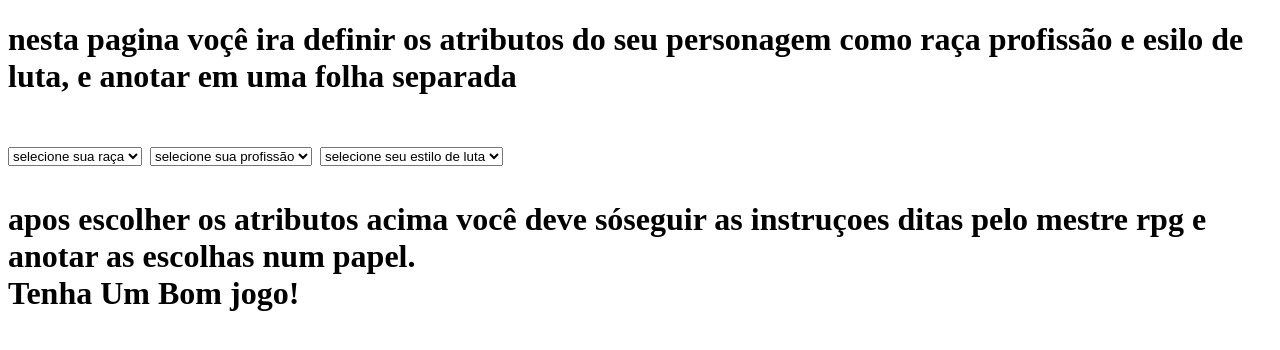
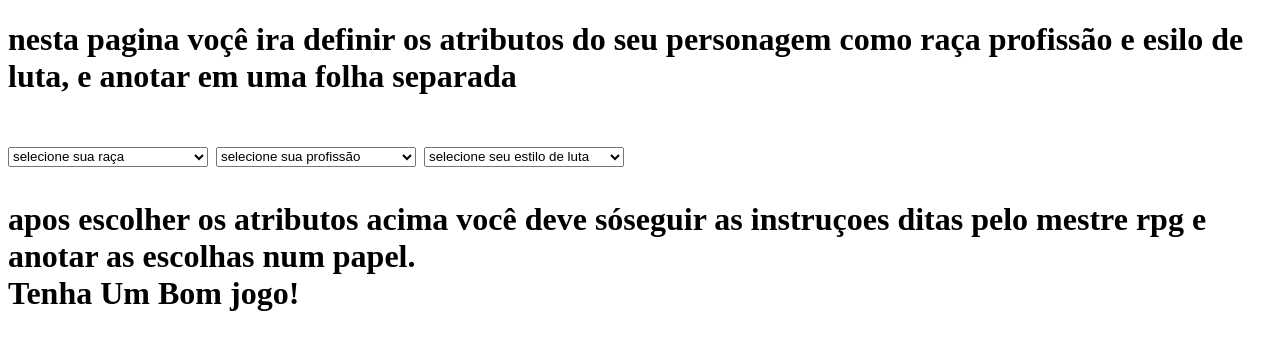
Before and after one commit to senhorsin13/rpg-one-piece, a plain HTML site: page pagina-do-jogador.html in a window 1280 px wide. Drawn offline with Linux system fonts and the light colour scheme.

Commit message:
Update pagina-do-jogador.html

```diff
--- a/pagina-do-jogador.html
+++ b/pagina-do-jogador.html
@@ -4,7 +4,7 @@
     <meta charset="UTF-8">
     <meta name="viewport" content="width=device-width, initial-scale=1.0">
     <title>pagina do jogador</title>
-    <link href="https://senhorsin13.github.io/rpg-one-piece/index.css">
+    <link href="https://senhorsin13.github.io/rpg-one-piece/index.css" rel="stylesheet">
 </head>
 <body>
     <h1>
```
